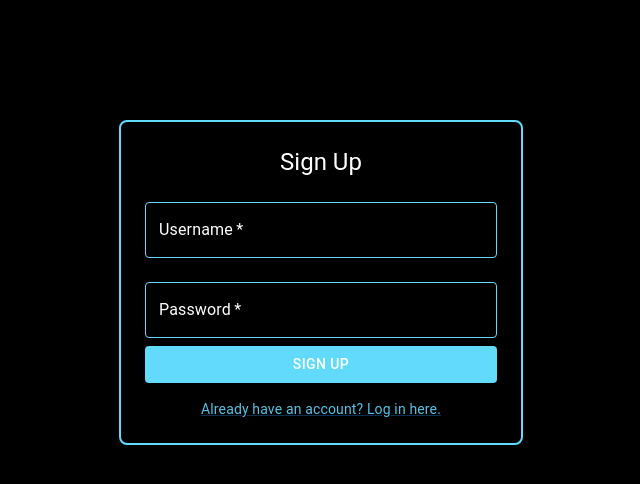
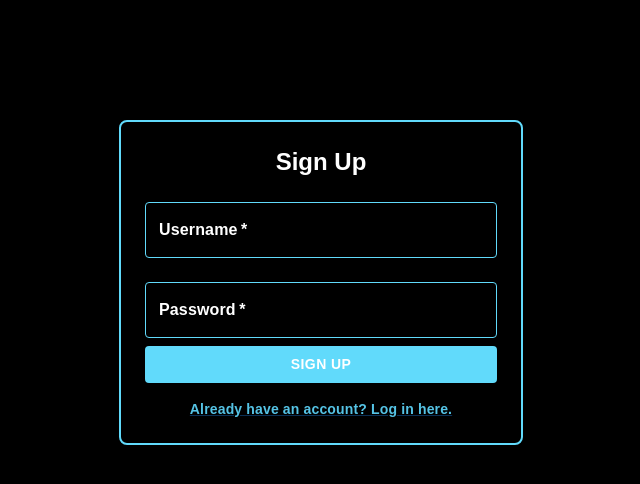
Before and after one commit to tsx0314/mentora, a React (Create React App) app: page /signup in a window 1280 px wide. Shown: the top 484 px of the page, without its empty margins (319-959 px from the left). Built offline with nearby package versions, Linux system fonts and the light colour scheme.

Commit message:
Change fondfamily and fondweight

```diff
--- a/src/pages/LoginPage.js
+++ b/src/pages/LoginPage.js
@@ -17,7 +17,9 @@ const LoginPage = () => {
             style={{
                 marginTop: '100px',
                 padding: '20px', // Add some padding
-                borderRadius: '8px' // Optional: add border radius for rounded corners
+                borderRadius: '8px', // Optional: add border radius for rounded corners
+                fontFamily: 'fantasy', // Set the font family to fantasy
+                fontWeight: 'bold', // Make the font bold
             }}
         >
             <Box
@@ -26,14 +28,16 @@ const LoginPage = () => {
                     padding: 3,
                     borderRadius: 2,
                     boxShadow: 3,
-                    border: '2px solid #61dafb'
+                    border: '2px solid #61dafb',
+                    fontFamily: 'fantasy', // Set the font family to fantasy
+                    fontWeight: 'bold', // Make the font bold
                 }}
             >
                 <Typography
                     variant="h5"
                     align="center"
                     gutterBottom
-                    sx={{ color: 'white' }} // Set text color to blue
+                    sx={{ color: 'white', fontFamily: 'fantasy', fontWeight: 'bold' }} // Set text color to white and font to fantasy
                 >
                     Log In
                 </Typography>
@@ -43,9 +47,11 @@ const LoginPage = () => {
                         label="Username"
                         margin="normal"
                         required
-                        InputLabelProps={{ style: { color: 'white' } }}
+                        InputLabelProps={{
+                            style: { color: 'white', fontFamily: 'fantasy', fontWeight: 'bold' } // Change label color and font to bold
+                        }}
                         InputProps={{
-                            style: { color: 'white' },
+                            style: { color: 'white', fontFamily: 'fantasy', fontWeight: 'bold' }, // Change input text color to white and make it bold
                             sx: {
                                 '& .MuiOutlinedInput-notchedOutline': {
                                     borderColor: '#61dafb' // Set border color to #61dafb
@@ -65,9 +71,11 @@ const LoginPage = () => {
                         type="password"
                         margin="normal"
                         required
-                        InputLabelProps={{ style: { color: 'white' } }}
+                        InputLabelProps={{
+                            style: { color: 'white', fontFamily: 'fantasy', fontWeight: 'bold' } // Change label color and font to bold
+                        }}
                         InputProps={{
-                            style: { color: 'white' },
+                            style: { color: 'white', fontFamily: 'fantasy', fontWeight: 'bold' }, // Change input text color to white and make it bold
                             sx: {
                                 '& .MuiOutlinedInput-notchedOutline': {
                                     borderColor: '#61dafb' // Set border color to #61dafb
@@ -88,7 +96,9 @@ const LoginPage = () => {
                             backgroundColor: '#61dafb', // Set custom background color
                             '&:hover': {
                                 backgroundColor: '#55c3e5' // Optional: change the hover color
-                            }
+                            },
+                            fontFamily: 'fantasy', // Set font family to fantasy
+                            fontWeight: 'bold' // Make the button text bold
                         }}
                         fullWidth
                     >
@@ -100,7 +110,7 @@ const LoginPage = () => {
                     variant="body2"
                     align="center"
                     display="block"
-                    sx={{ marginTop: 2, color: '#55c3e5' }} // Set link color to blue
+                    sx={{ marginTop: 2, color: '#55c3e5', fontFamily: 'fantasy', fontWeight: 'bold' }} // Set link color to blue and font to fantasy
                 >
                     Don't have an account? Sign up here.
                 </Link>
--- a/src/pages/SignupPage.js
+++ b/src/pages/SignupPage.js
@@ -18,7 +18,9 @@ const SignupPage = () => {
             style={{
                 marginTop: '100px',
                 padding: '20px', // Add some padding
-                borderRadius: '8px' // Optional: add border radius for rounded corners
+                borderRadius: '8px', // Optional: add border radius for rounded corners
+                fontFamily: 'fantasy', // Set the font family to fantasy
+                fontWeight: 'bold', // Make the font bold
             }}
         >
             <Box
@@ -27,14 +29,16 @@ const SignupPage = () => {
                     padding: 3,
                     borderRadius: 2,
                     boxShadow: 3,
-                    border: '2px solid #61dafb'
+                    border: '2px solid #61dafb',
+                    fontFamily: 'fantasy', // Set the font family to fantasy
+                    fontWeight: 'bold', // Make the font bold
                 }}
             >
                 <Typography
                     variant="h5"
                     align="center"
                     gutterBottom
-                    sx={{ color: 'white' }} // Set text color to blue
+                    sx={{ color: 'white', fontFamily: 'fantasy', fontWeight: 'bold' }} // Set text color to white and font to fantasy
                 >
                     Sign Up
                 </Typography>
@@ -44,9 +48,11 @@ const SignupPage = () => {
                         label="Username"
                         margin="normal"
                         required
-                        InputLabelProps={{ style: { color: 'white' } }}
+                        InputLabelProps={{
+                            style: { color: 'white', fontFamily: 'fantasy', fontWeight: 'bold' } // Change label color and font to bold
+                        }}
                         InputProps={{
-                            style: { color: 'white' },
+                            style: { color: 'white', fontFamily: 'fantasy', fontWeight: 'bold' }, // Change input text color to white and make it bold
                             sx: {
                                 '& .MuiOutlinedInput-notchedOutline': {
                                     borderColor: '#61dafb' // Set border color to #61dafb
@@ -66,9 +72,11 @@ const SignupPage = () => {
                         type="password"
                         margin="normal"
                         required
-                        InputLabelProps={{ style: { color: 'white' } }}
+                        InputLabelProps={{
+                            style: { color: 'white', fontFamily: 'fantasy', fontWeight: 'bold' } // Change label color and font to bold
+                        }}
                         InputProps={{
-                            style: { color: 'white' },
+                            style: { color: 'white', fontFamily: 'fantasy', fontWeight: 'bold' }, // Change input text color to white and make it bold
                             sx: {
                                 '& .MuiOutlinedInput-notchedOutline': {
                                     borderColor: '#61dafb' // Set border color to #61dafb
@@ -89,7 +97,9 @@ const SignupPage = () => {
                             backgroundColor: '#61dafb', // Set custom background color
                             '&:hover': {
                                 backgroundColor: '#55c3e5' // Optional: change the hover color
-                            }
+                            },
+                            fontFamily: 'fantasy', // Set font family to fantasy
+                            fontWeight: 'bold' // Make the button text bold
                         }}
                         fullWidth
                     >
@@ -97,11 +107,11 @@ const SignupPage = () => {
                     </Button>
                 </form>
                 <Link
-                    href="/signup"
+                    href="/login"
                     variant="body2"
                     align="center"
                     display="block"
-                    sx={{ marginTop: 2, color: '#55c3e5' }} // Set link color to blue
+                    sx={{ marginTop: 2, color: '#55c3e5', fontFamily: 'fantasy', fontWeight: 'bold' }} // Set link color to blue and font to fantasy
                 >
                     Already have an account? Log in here.
                 </Link>
```
